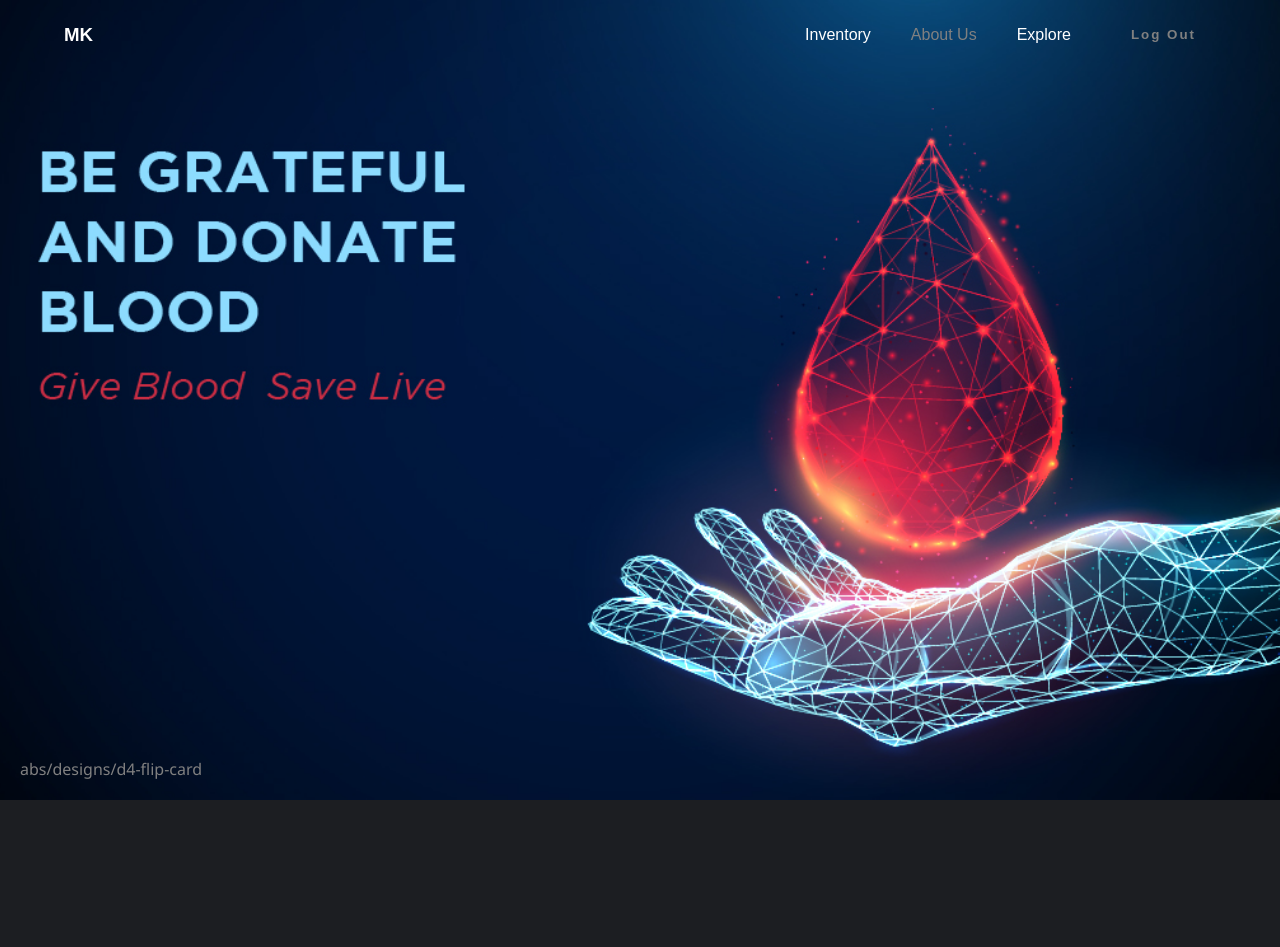
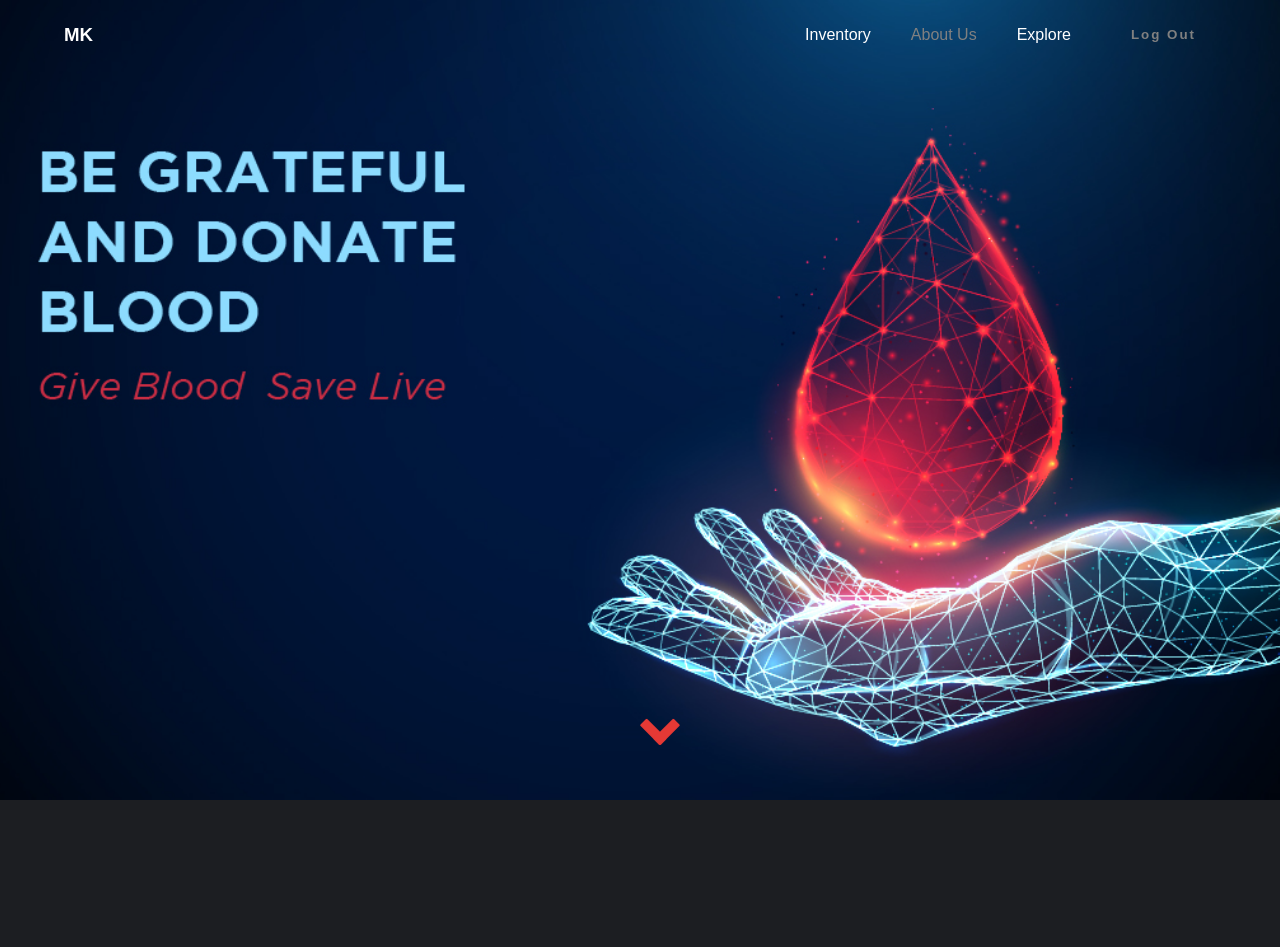
Before and after one commit to MuneerKhalid/Blood-Bank-Management-System, a PHP site: page /Home.php in a window 1280 px wide. Shown: the top 947 px of the page. Run offline with PHP 8.4, Linux system fonts and the light colour scheme; the visitor is signed in with stand-in values (Sample User, id 1).

Commit message:
home frontend

```diff
--- a/Home.css
+++ b/Home.css
@@ -73,6 +73,120 @@ a:hover{
 
 
 /* First page end */
+
+.fa-chevron-down {
+  /* color: #ff6363 !important; */
+  bottom: 10px;
+  margin-left: 50%;
+  cursor: pointer;
+  position: absolute;
+  /* opacity: 0; */
+  -webkit-transition: 1.2s ease;
+}
+@-webkit-keyframes bounce {
+  0%,
+  20%,
+  50%,
+  80%,
+  100% {
+    -webkit-transform: translateY(0);
+    transform: translateX(0);
+  }
+  40% {
+    -webkit-transform: translateY(-30px);
+    transform: translateY(-30px);
+  }
+  60% {
+    -webkit-transform: translateY(-15px);
+    transform: translateY(-15px);
+  }
+}
+
+@-moz-keyframes bounce {
+  0%,
+  20%,
+  50%,
+  80%,
+  100% {
+    transform: translateY(0);
+  }
+  40% {
+    transform: translateY(-30px);
+  }
+  60% {
+    transform: translateY(-15px);
+  }
+}
+
+@keyframes bounce {
+  0%,
+  20%,
+  50%,
+  80%,
+  100% {
+    -ms-transform: translateY(0);
+    transform: translateY(0);
+  }
+  40% {
+    -ms-transform: translateY(-30px);
+    transform: translateY(-30px);
+  }
+  60% {
+    -ms-transform: translateY(-15px);
+    transform: translateY(-15px);
+  }
+}
+
+.bounce {
+  -webkit-animation: bounce 2s infinite;
+  animation: bounce 2s infinite;
+}
+
+
+/* First page end */
+.fa-chevron-down2 {
+  /* color: #ff6363 !important; */
+  top: 185%;
+  right: 50px;
+  width: 40px;
+  height: 60px;
+  cursor: pointer;
+  position: absolute;
+  /* opacity: 0; */
+
+}
+
+.svg2{
+  border-radius: 50%;
+  animation: pulse 2s infinite;
+}
+
+
+@-webkit-keyframes pulse {
+  0% {
+    -webkit-box-shadow: 0 0 0 0 rgba(255, 255, 255, 0.4);
+  }
+  70% {
+      -webkit-box-shadow: 0 0 0 10px rgba(255, 255, 255, 0);
+  }
+  100% {
+      -webkit-box-shadow: 0 0 0 0 rgba(255, 255, 255, 0);
+  }
+}
+@keyframes pulse {
+  0% {
+    -moz-box-shadow: 0 0 0 0 rgba(255, 255, 255, 0.4);
+    box-shadow: 0 0 0 0 rgba(255, 255, 255, 0.4);
+  }
+  70% {
+      -moz-box-shadow: 0 0 0 10px rgba(255, 255, 255, 0);
+      box-shadow: 0 0 0 10px rgba(255, 255, 255, 0);
+  }
+  100% {
+      -moz-box-shadow: 0 0 0 0 rgba(255, 255, 255, 0);
+      box-shadow: 0 0 0 0 rgba(255, 255, 255, 0);
+  }
+}
 
 
 
--- a/Home.php
+++ b/Home.php
@@ -1,13 +1,4 @@
-<?php
-session_start();
-$userprofile = $_SESSION['user_name'];
 
-if($userprofile == true){
-
-}else{
-    header('location:Login.php');
-}
-?>
 
 <!DOCTYPE html>
 <html lang="en">
@@ -22,7 +13,7 @@ if($userprofile == true){
     <title>Document</title>
   </head>
   <body>
-    <main class="hero-section">
+    <main class="hero-section" id="home">
       <section class="container">
         <div class="hero-content">
           <nav class="navbar">
@@ -36,6 +27,15 @@ if($userprofile == true){
           </nav>
         </div>
       </section>
+      <i id="moveDown" class="fa-chevron-down bounce"><a href="#About"><svg xmlns="http://www.w3.org/2000/svg" xmlns:xlink="http://www.w3.org/1999/xlink" version="1.1" width="40px" height="60px" viewBox="0 0 256 256" xml:space="preserve">
+
+          <defs>
+          </defs>
+          <g style="stroke: none; stroke-width: 0; stroke-dasharray: none; stroke-linecap: butt; stroke-linejoin: miter; stroke-miterlimit: 10; fill: none; fill-rule: nonzero; opacity: 1;" transform="translate(1.4065934065934016 1.4065934065934016) scale(2.81 2.81)">
+            <path d="M 58.799 58.33 L 16.466 15.998 c -1.059 -1.059 -2.776 -1.059 -3.835 0 L 0.794 27.834 c -1.059 1.059 -1.059 2.776 0 3.835 l 42.333 42.333 c 1.059 1.059 2.776 1.059 3.835 0 l 11.837 -11.837 C 59.858 61.107 59.858 59.39 58.799 58.33 z" style="stroke: none; stroke-width: 1; stroke-dasharray: none; stroke-linecap: butt; stroke-linejoin: miter; stroke-miterlimit: 10; fill: #e53935; fill-rule: nonzero; opacity: 1;" transform=" matrix(1 0 0 1 0 0) " stroke-linecap="round" />
+            <path d="M 31.201 58.33 l 42.333 -42.333 c 1.059 -1.059 2.776 -1.059 3.835 0 l 11.837 11.837 c 1.059 1.059 1.059 2.776 0 3.835 L 46.873 74.002 c -1.059 1.059 -2.776 1.059 -3.835 0 L 31.201 62.166 C 30.142 61.107 30.142 59.39 31.201 58.33 z" style="stroke: none; stroke-width: 1; stroke-dasharray: none; stroke-linecap: butt; stroke-linejoin: miter; stroke-miterlimit: 10; fill: #e53935; fill-rule: nonzero; opacity: 1;" transform=" matrix(1 0 0 1 0 0) " stroke-linecap="round" />
+          </g>
+        </svg></a></i>
     </main>
 
 
@@ -172,14 +172,22 @@ if($userprofile == true){
         </div>
       </div>
       <!-- /flip-card-container -->
+      <i id="moveDown" class="fa-chevron-down2"><a href="#home"><svg class="svg2" width="50px" height="50px" viewBox="-1.92 -1.92 27.84 27.84" fill="none" xmlns="http://www.w3.org/2000/svg" stroke="#000000" stroke-width="0.00024000000000000003" transform="matrix(1, 0, 0, 1, 0, 0)rotate(0)">
 
-      <a
-        href="https://abubakersaeed.netlify.app/designs/d4-flip-card"
-        class="abs-site-link"
-        rel="nofollow noreferrer"
-        target="_blank"
-        >abs/designs/d4-flip-card</a
-      >
+          <g id="SVGRepo_bgCarrier" stroke-width="0" transform="translate(0,0), scale(1)">
+
+            <rect x="-1.92" y="-1.92" width="27.84" height="27.84" rx="13.92" fill="#000428" strokewidth="0" />
+
+          </g>
+
+          <g id="SVGRepo_tracerCarrier" stroke-linecap="round" stroke-linejoin="round" stroke="#CCCCCC" stroke-width="0.288" />
+
+          <g id="SVGRepo_iconCarrier">
+            <path d="M12 2C6.49 2 2 6.49 2 12C2 17.51 6.49 22 12 22C17.51 22 22 17.51 22 12C22 6.49 17.51 2 12 2ZM16.06 13.79C15.91 13.94 15.72 14.01 15.53 14.01C15.34 14.01 15.15 13.94 15 13.79L12 10.79L9 13.79C8.71 14.08 8.23 14.08 7.94 13.79C7.65 13.5 7.65 13.02 7.94 12.73L11.47 9.2C11.76 8.91 12.24 8.91 12.53 9.2L16.06 12.73C16.35 13.03 16.35 13.5 16.06 13.79Z" fill="#ffffff" />
+          </g>
+
+        </svg>
+      </a></i>
     </div>
   </body>
 </html>
```
